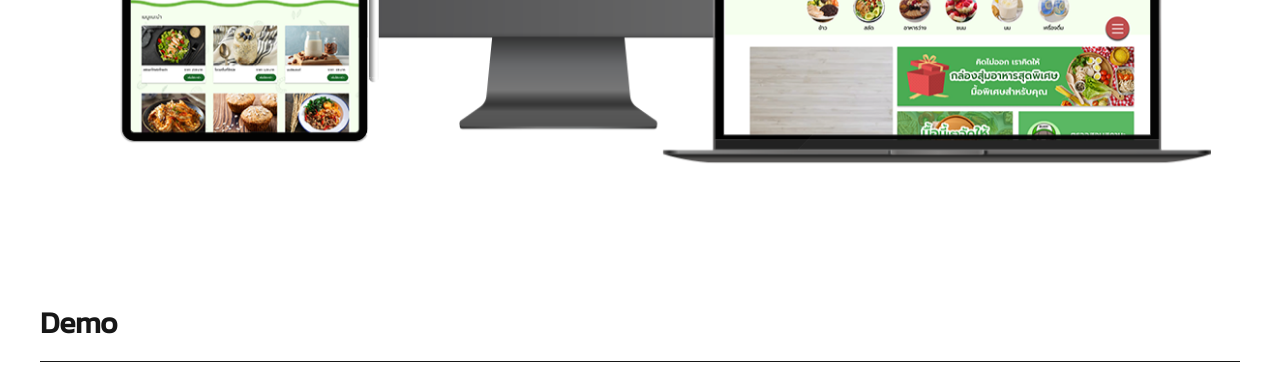
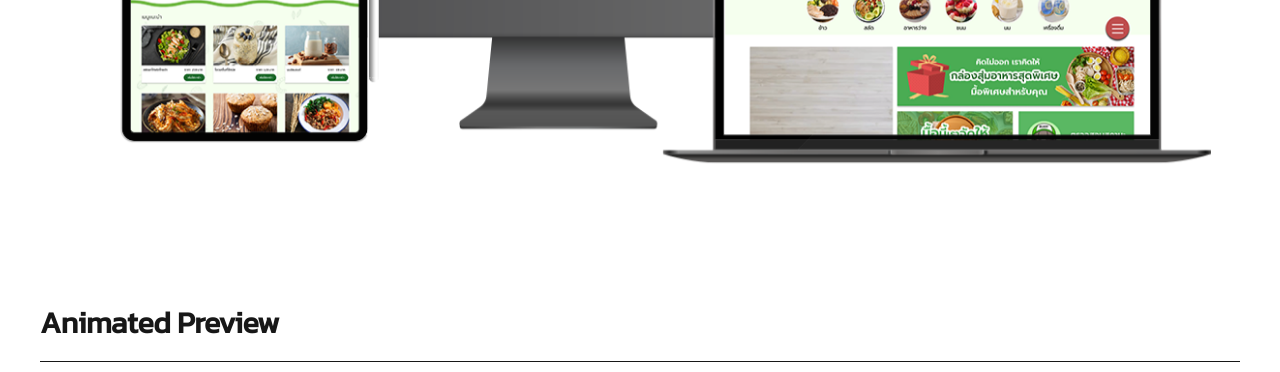
Before and after one commit to 2parn-is-parnparn/my-next-app, a Next.js app: page /kinclean in a window 1280 px wide. Shown: the part 840-1212 px from the top of the page. Built offline with nearby package versions, Linux system fonts and the light colour scheme.

Commit message:
edit title kinclean

```diff
--- a/src/app/kinclean/page.jsx
+++ b/src/app/kinclean/page.jsx
@@ -27,7 +27,7 @@
         </section>
 
         <section id="skills" className="skills-section">
-          <h2 className="section-title">Demo</h2>
+          <h2 className="section-title">Animated Preview</h2>
           {/* <img className="kinclean_img" src="kinclean1.gif" alt="" /> */}
           <video src="kinclean_video.mp4" autoPlay muted loop playsinline></video>
 
```
